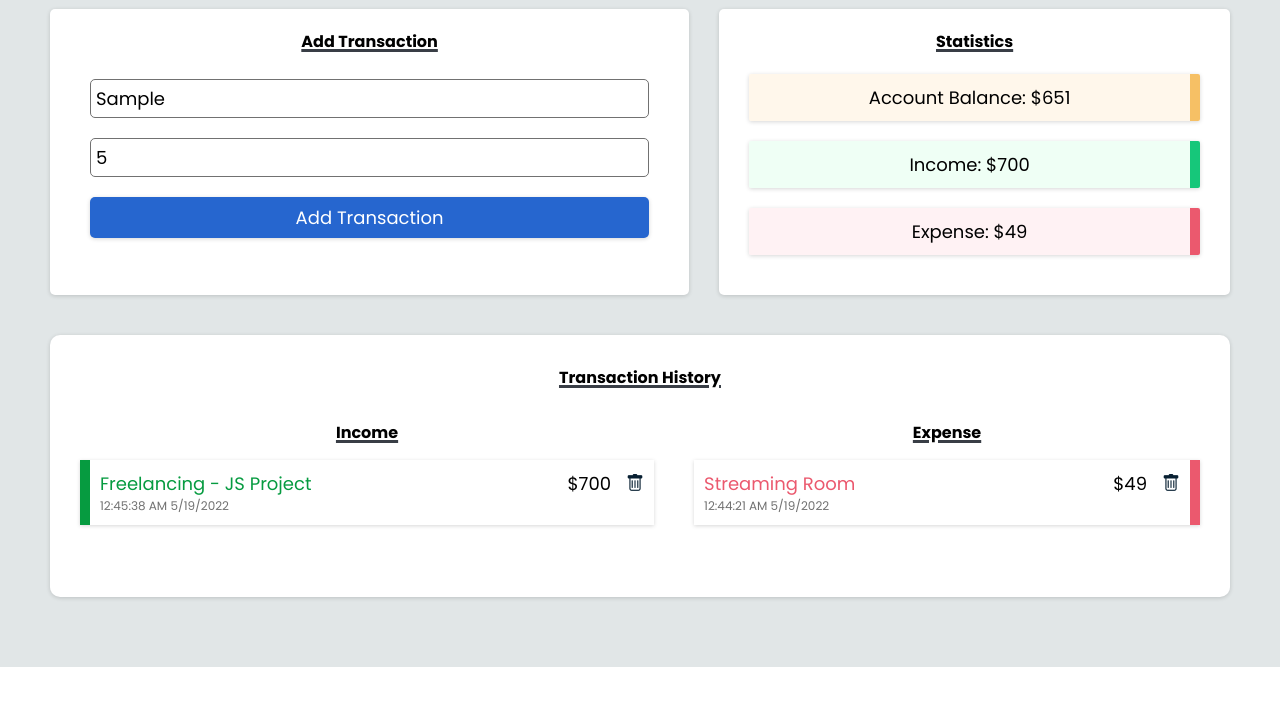
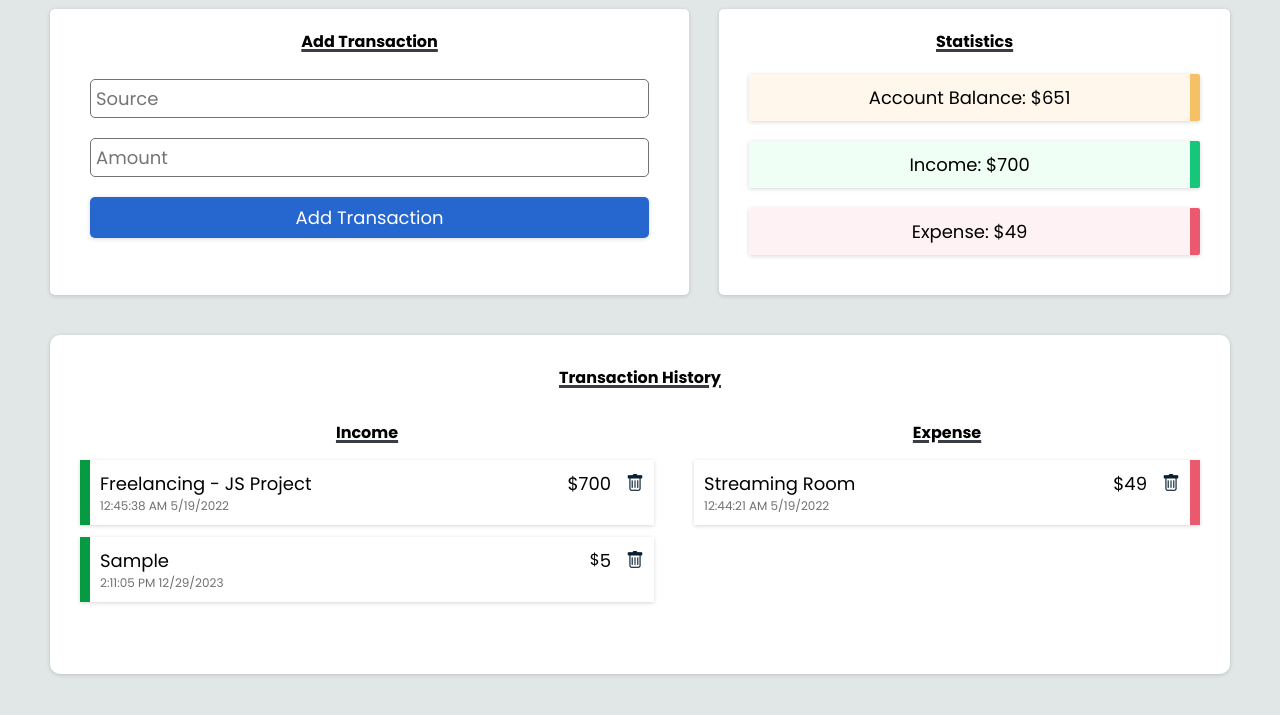
Before and after one commit to udonte/js-BudgetTracker, a plain HTML site: page index.html in a window 1280 px wide. Both pictures are taken after typing "Sample", "5" into the empty fields and a click on the input "Add Transaction". Shown: the part 171-886 px from the top of the page. Before the commit the page ends 838 px from the top, so only its background shows below. Drawn offline with nearby package versions, Linux system fonts and the light colour scheme.

Commit message:
added add transaction list to income or expense

```diff
--- a/index.html
+++ b/index.html
@@ -55,7 +55,8 @@
                 <ul class="income-list">
                   <li data-id="">
                     <p>
-                      <span class="income-title">Freelancing - JS Project</span>
+                      <!-- class="income-title" -->
+                      <span>Freelancing - JS Project</span>
                       <span id="time">12:45:38 AM 5/19/2022</span>
                     </p>
                     <span>$700</span>
@@ -68,7 +69,8 @@
                 <ul class="expense-list">
                   <li data-id="">
                     <p>
-                      <span class="expense-title">Streaming Room</span>
+                      <!-- class="expense-title" -->
+                      <span>Streaming Room</span>
                       <span id="time">12:44:21 AM 5/19/2022</span>
                     </p>
                     <span>$49</span>
--- a/index.js
+++ b/index.js
@@ -1,17 +1,49 @@
 const form = document.querySelector(".add");
+const incomeList = document.querySelector("ul.income-list");
+const expenseList = document.querySelector("ul.expense-list");
 let transactions =
   localStorage.getItem("transactions") != null
     ? JSON.parse(localStorage.getItem("transactions"))
     : [];
-form.addEventListener("submit", (e) => {
-  e.preventDefault();
+
+// generate list template function
+function generateTemplate(id, source, amount, time) {
+  return `<li data-id="${id}">
+      <p>
+        <span>${source}</span>
+        <span id="time">${time}</span>
+      </p>
+      $<span>${Math.abs(amount)}</span>
+      <i class="bi bi-trash delete"></i>
+    </li>`;
+}
+
+// add transaction to DOM
+function addTransactionDOM(id, source, amount, time) {
+  if (amount >= 0) {
+    incomeList.innerHTML += generateTemplate(id, source, amount, time);
+  } else {
+    expenseList.innerHTML += generateTemplate(id, source, amount, time);
+  }
+}
+
+//add new transaction
+function addTransaction(source, amount) {
   const time = new Date();
   const transaction = {
     id: Math.floor(Math.random() * 100000),
-    source: form.source.value.trim(),
-    amount: form.amount.value.trim(),
-    time: `${time.toLocaleTimeString()} ${time.toLocaleDateString()}}`,
+    source: source,
+    amount: amount,
+    time: `${time.toLocaleTimeString()} ${time.toLocaleDateString()}`,
   };
   transactions.push(transaction);
   localStorage.setItem("transactions", JSON.stringify(transactions));
+  addTransactionDOM(transaction.id, source, amount, transaction.time);
+}
+
+// form details
+form.addEventListener("submit", (e) => {
+  e.preventDefault();
+  addTransaction(form.source.value, form.amount.value);
+  form.reset();
 });
--- a/style.css
+++ b/style.css
@@ -163,7 +163,7 @@ h3 {
 }
 
 .records .expense li {
-  border-right: 10px solid#eb596e;
+  border-right: 10px solid #eb596e;
 }
 
 .records .income-title {
```
